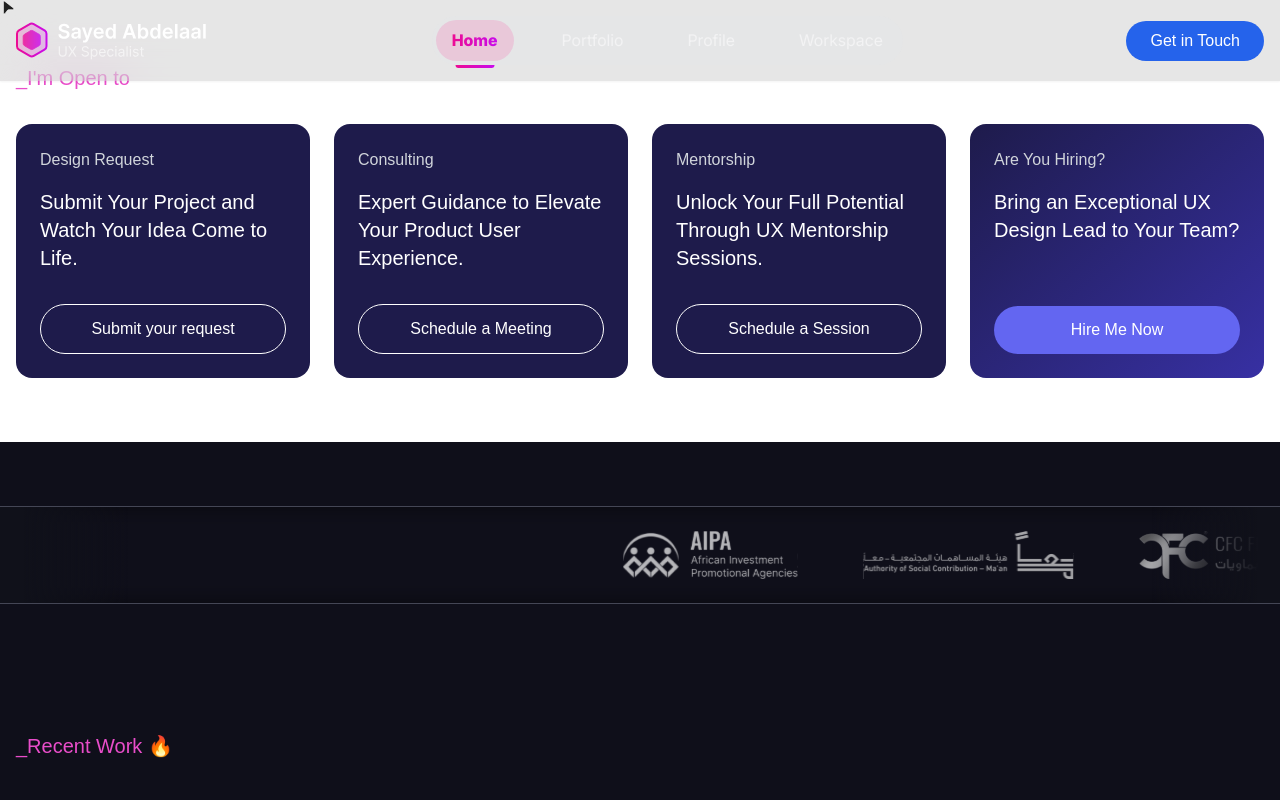
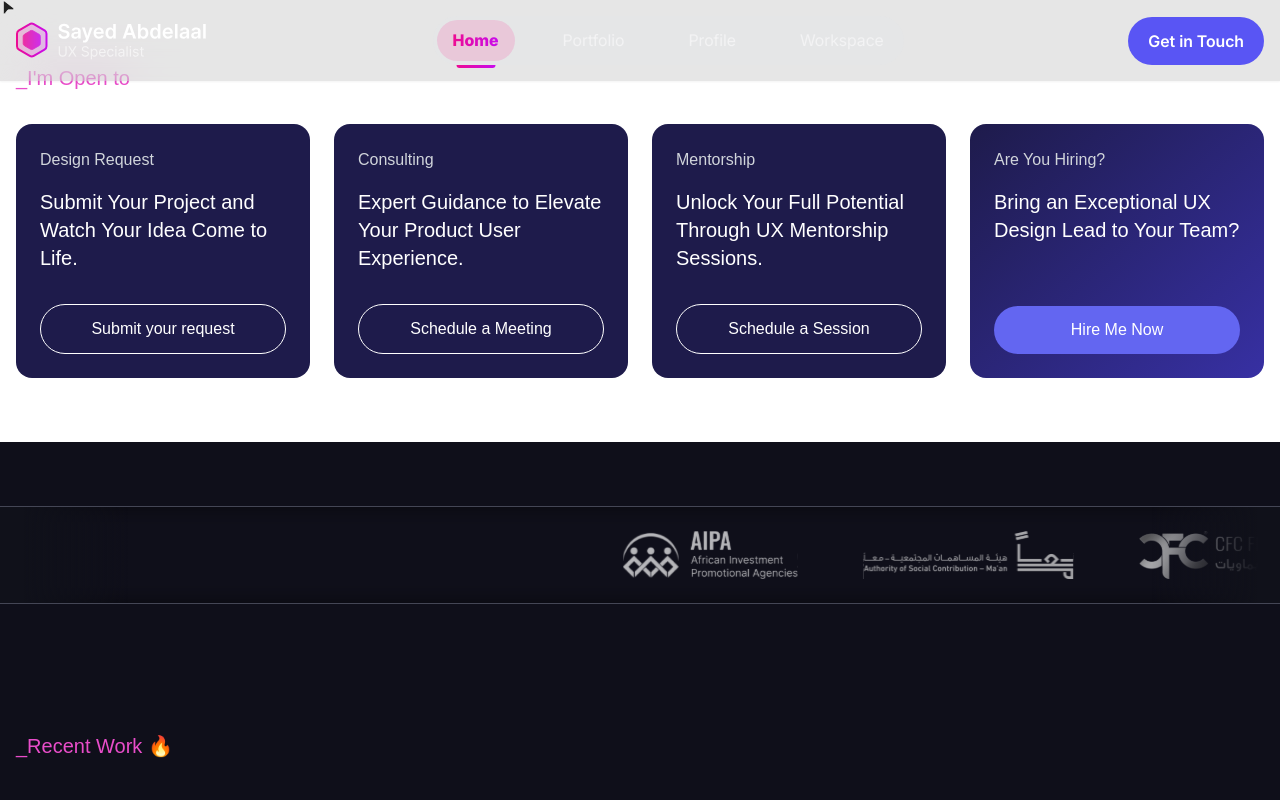
Before and after one commit to hussienkamalelden/SayedPortfolio, a Next.js app: page / in a window 1280 px wide. Shown: the top 800 px of the page. Built offline with nearby package versions, Linux system fonts and the light colour scheme.

Commit message:
finish navbar

```diff
--- a/src/components/home/Navbar.jsx
+++ b/src/components/home/Navbar.jsx
@@ -83,7 +83,7 @@ const Navbar = () => {
 
           {/* Get in Touch Button */}
           <div>
-            <button className="bg-blue-600 text-white px-6 py-2 rounded-full hover:bg-blue-700 transition-colors">
+            <button className="bg-[#5955F4] text-white px-5 py-3 font-[font-sb] rounded-[30px] hover:bg-gradient-to-r from-[#ED0C93] to-[#C80CED] ">
               Get in Touch
             </button>
           </div>
```
